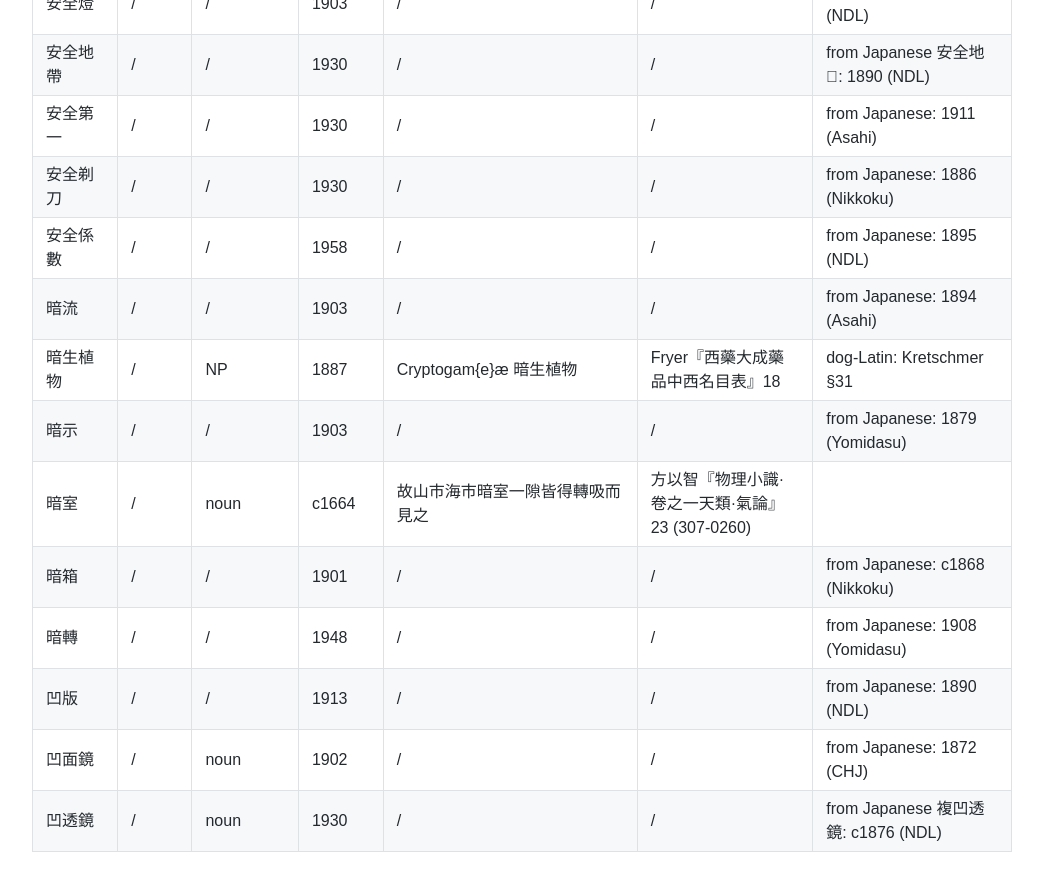
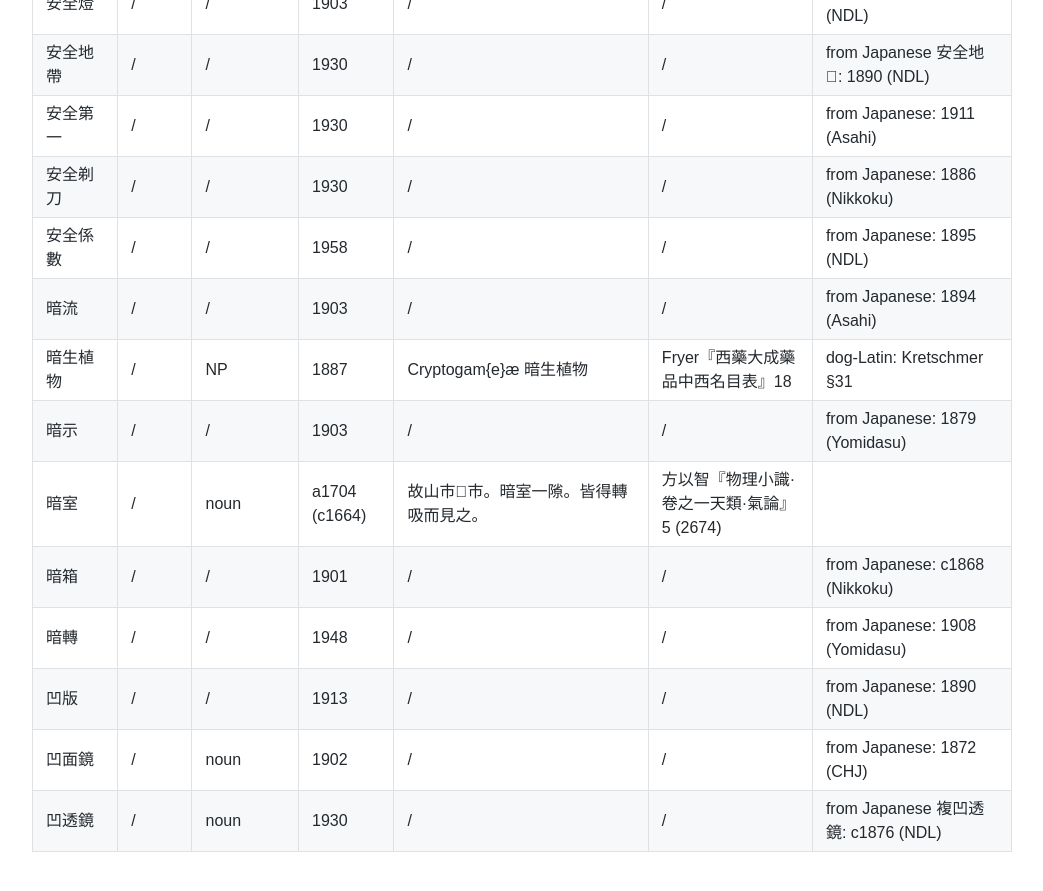
Before and after one commit to t18d/HuangSupplement, a Jekyll site: the page built from build/a.md, in a window 1280 px wide and 900 px high, scrolled down 1331 px. Shown: the top 891 px of the window, without its empty margins (118-1161 px from the left). Built offline with Jekyll 4.4.1, drawn with Linux system fonts in a browser that asks for light colours; some web fonts are replaced.

Commit message:
Use 天瑞堂 edn's spelling but check against Hayashi's

```diff
--- a/build/a.md
+++ b/build/a.md
@@ -40,7 +40,7 @@ Lemma|Sense|Word Class|Year|Quotation|Source|Note|
 暗流|/|/|1903|/|/|from Japanese: 1894 (Asahi)|
 暗生植物|/|NP|1887|Cryptogam{e}æ 暗生植物|Fryer『西藥大成藥品中西名目表』18|dog-Latin: Kretschmer §31|
 暗示|/|/|1903|/|/|from Japanese: 1879 (Yomidasu)|
-暗室|/|noun|c1664|故山市海市暗室一隙皆得轉吸而見之|方以智『物理小識·卷之一天類·氣論』23 (307-0260)||
+暗室|/|noun|a1704 (c1664)|故山市􀟥市。暗室一𨻶。皆得轉吸而見之。|方以智『物理小識·卷之一天類·氣論』5 (2674)||
 暗箱|/|/|1901|/|/|from Japanese: c1868 (Nikkoku)|
 暗轉|/|/|1948|/|/|from Japanese: 1908 (Yomidasu)|
 凹版|/|/|1913|/|/|from Japanese: 1890 (NDL)|
--- a/dict/a.csv
+++ b/dict/a.csv
@@ -23,7 +23,7 @@ Lemma,Sense,Word Class,Year,Quotation,Source,Note
 暗流,/,/,1903,/,/,from Japanese: 1894 (Asahi)
 暗生植物,/,NP,1887,Cryptogam{e}æ 暗生植物,Fryer『西藥大成藥品中西名目表』18,dog-Latin: Kretschmer §31
 暗示,/,/,1903,/,/,from Japanese: 1879 (Yomidasu)
-暗室,/,noun,c1664,故山市海市暗室一隙皆得轉吸而見之,方以智『物理小識·卷之一天類·氣論』23 (307-0260),
+暗室,/,noun,a1704 (c1664),故山市􀟥市。暗室一𨻶。皆得轉吸而見之。,方以智『物理小識·卷之一天類·氣論』5 (2674),
 暗箱,/,/,1901,/,/,from Japanese: c1868 (Nikkoku)
 暗轉,/,/,1948,/,/,from Japanese: 1908 (Yomidasu)
 凹版,/,/,1913,/,/,from Japanese: 1890 (NDL)
--- a/dict/x.csv
+++ b/dict/x.csv
@@ -6,7 +6,7 @@ Lemma,Sense,Word Class,Year,Quotation,Source,Note
 現代,/,noun,1875,"recent ages 昭代, 現代.",鄺其照『字典集成』s.v. Recent,also in Japanese: 1894 (CHJ)
 心態,/,noun,1919,高低無定。心態屢遷。,『祈禱發𢕄總論』61,
 形容詞,/,noun,c1836 (a1771),逍遙⋯按此非必指谷名蓋與詆訐皆形容詞耳,姚範『援鶉堂筆記·卷四十一·南山詩』3 (重刻),cf. 雖有詆訐之人
--性(2),/,nominal bound root,c1664,中通曰水流下而趨中有剛火性也火炎上而旋升有柔水性也,方以智『物理小識·卷之一天類·水火本一』42 (307-0260),first occurrence in three-morpheme words
+-性(2),/,nominal bound root,a1704 (c1664),中通曰。水流下而趨中。有剛火性也。火炎上而旋升。有􀓉水性也,方以智『物理小識·卷之一天類·水火本一』23 (2674),first occurrence in three-morpheme words
 學理,/,noun,1903,解釋之意義由學者一己之私見者。謂之無權的解釋亦謂之學理解釋,汪–葉『新爾雅·釋法』27,
 學術雜誌,/,NP,1915,本雜誌爲西洋留學界唯一之學術雜誌,『申報』1月21日「『科學』第一期出版預告」,
 ,/,/,2018 (2017),我先后撰写了多篇考辨文章，投递到相关学术杂志或提交学术年会,劉傳鴻『中古漢語詞綴考辨·後記』434,
```
Also changed, not shown: other parts of build/a.md (+1 -1 lines), build/x.md (+2 -2 lines).
